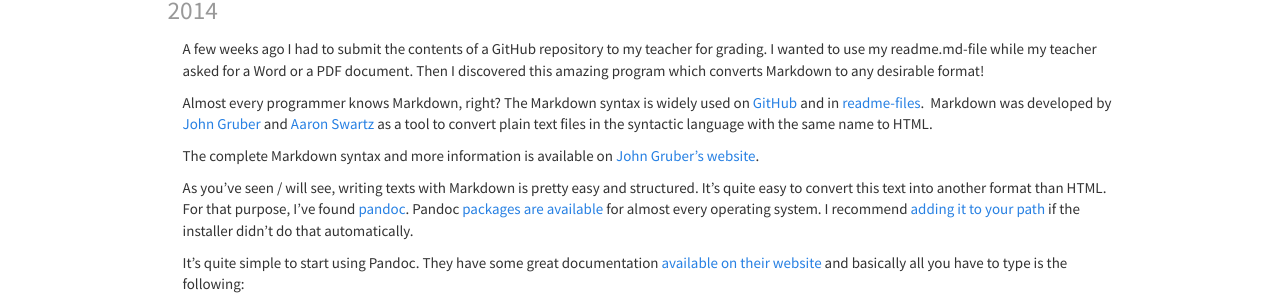
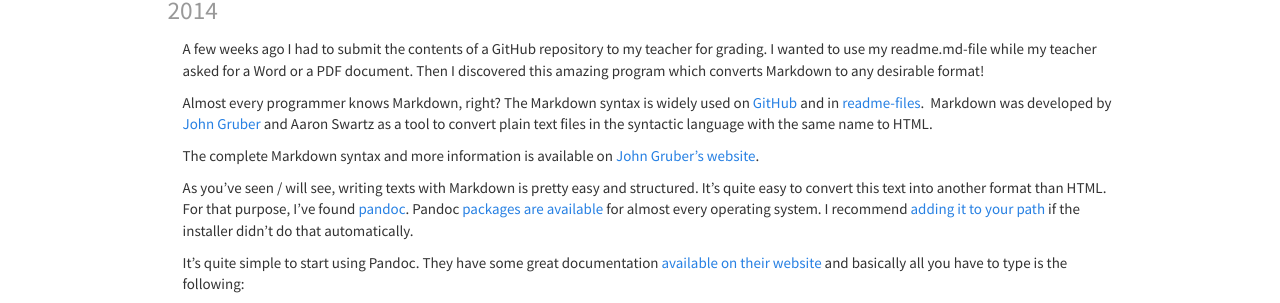
Before and after one commit to dbparedes/samueldebruyn.github.io, a Jekyll site: the page built from _posts/2014-02-10-using-markdown-to-create-any-document.markdown, in a window 1280 px wide. Shown: the part 139-442 px from the top of the page. Built offline with Jekyll 4.4.1, drawn with Linux system fonts in a browser that asks for light colours; some of the changed lines change nothing that is shown.

Commit message:
fixed dead link

```diff
--- a/_posts/2014-02-10-using-markdown-to-create-any-document.markdown
+++ b/_posts/2014-02-10-using-markdown-to-create-any-document.markdown
@@ -6,7 +6,7 @@
 
 A few weeks ago I had to submit the contents of a GitHub repository to my teacher for grading. I wanted to use my readme.md-file while my teacher asked for a Word or a PDF document. Then I discovered this amazing program which converts Markdown to any desirable format!
 
-Almost every programmer knows Markdown, right? The Markdown syntax is widely used on [GitHub](https://github.com/){:target="_blank"} and in [readme-files](https://github.com/github/markup/blob/master/README.md){:target="_blank"}.  Markdown was developed by [John Gruber](http://daringfireball.net/projects/markdown/){:target="_blank"} and [Aaron Swartz](http://www.aaronsw.com/weblog/001189){:target="_blank"} as a tool to convert plain text files in the syntactic language with the same name to HTML.
+Almost every programmer knows Markdown, right? The Markdown syntax is widely used on [GitHub](https://github.com/){:target="_blank"} and in [readme-files](https://github.com/github/markup/blob/master/README.md){:target="_blank"}.  Markdown was developed by [John Gruber](http://daringfireball.net/projects/markdown/){:target="_blank"} and Aaron Swartz as a tool to convert plain text files in the syntactic language with the same name to HTML.
 
 The complete Markdown syntax and more information is available on [John Gruber's website](http://daringfireball.net/projects/markdown/syntax){:target="_blank"}.
 
```
